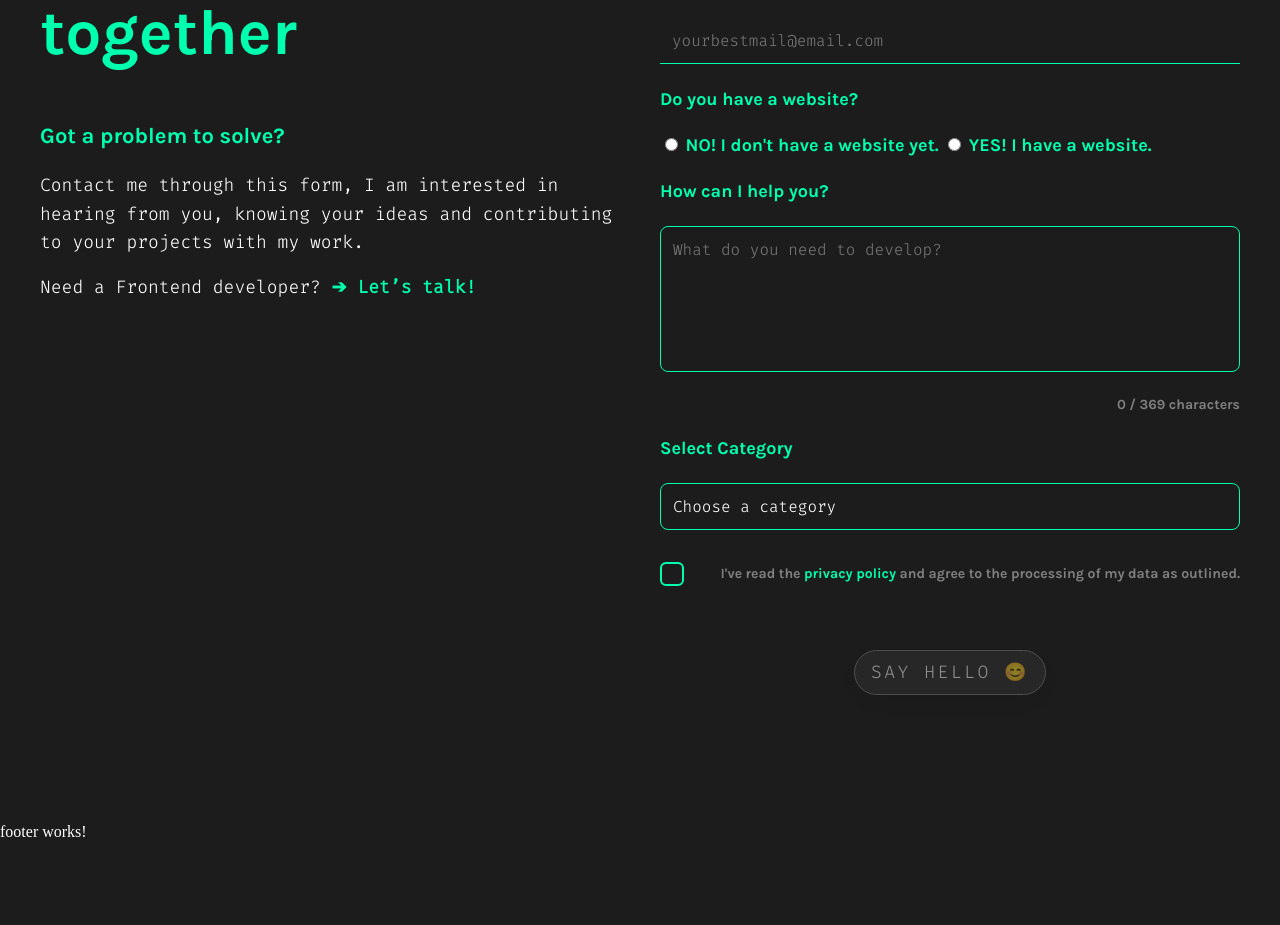
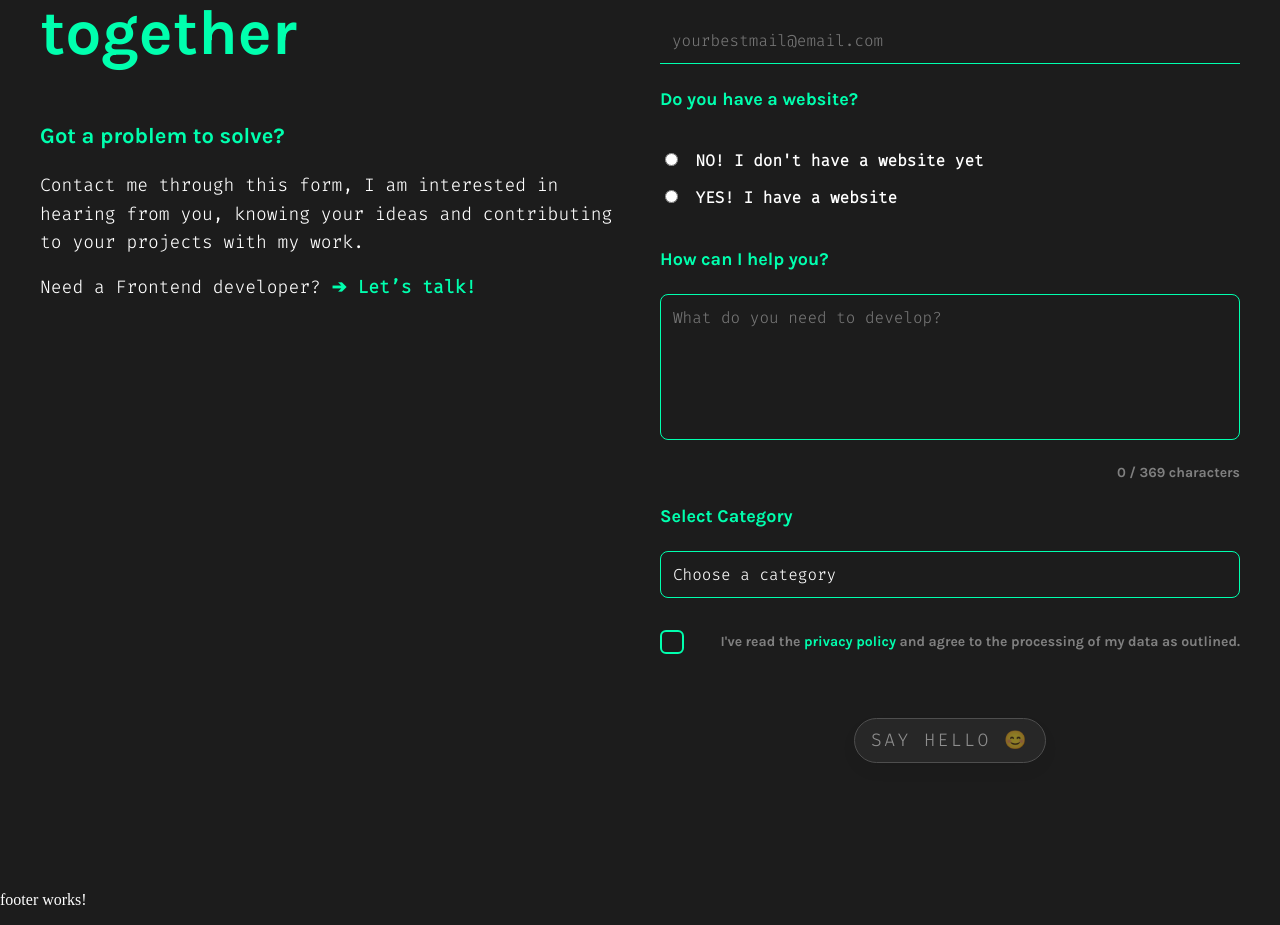
Before and after one commit to Metafeller/portfolio, an Angular app: page /contact in a window 1280 px wide. Shown: the part 8320-9245 px from the top of the page. Before the commit the page ends 9177 px from the top, so only its background shows below. Built offline with nearby package versions, Linux system fonts and the light colour scheme.

Commit message:
IT-Automation with form and API is ready for business
Mein Kontaktformular und die Contact Component inklusive Firebase und Brevo API und die dazugehörige E-Mail-Autoresponder ist erfolgreich umgesetzt und Einsatzfähig. Das hier ist mein Prototyp. Ich bin fertig mit der Component.

```diff
--- a/public/thank-you.css
+++ b/public/thank-you.css
@@ -12,7 +12,7 @@
     text-align: center;
     padding: 50px;
     margin: 0;
-    background: var(--primary-color) url('/public/bg-images/bg-hero.png') no-repeat center center fixed;
+    background: var(--primary-color) url('/bg-images/bg-hero.png') no-repeat center center fixed;
     background-size: cover;
   }
 
--- a/src/app/app.component.ts
+++ b/src/app/app.component.ts
@@ -14,7 +14,7 @@ import { HostListener } from '@angular/core';
   selector: 'app-root',
   standalone: true,
   imports: [
-    RouterOutlet,
+    // RouterOutlet,
     HeaderComponent,
     HeroComponent,
     AboutMeComponent,
--- a/src/app/contact/contact.component.html
+++ b/src/app/contact/contact.component.html
@@ -38,11 +38,11 @@
                 <div class="website-options">
                 <label>
                     <input type="radio" formControlName="hasWebsite" value="no">
-                    NO! I don't have a website yet.
+                    NO! I don't have a website yet
                 </label>
                 <label>
                     <input type="radio" formControlName="hasWebsite" value="yes">
-                    YES! I have a website.
+                    YES! I have a website
                 </label>
                 </div>
 
@@ -53,8 +53,8 @@
                 <div class="error" *ngIf="contactForm.get('website')?.invalid && contactForm.get('website')?.touched">
                     ⚠️ Please enter a valid domain (without www. Example: savasboas.com)
                 </div>
-
-                <label>Are you the decision maker / owner of this website?</label>
+                <br>
+                <label>Are you the decision maker and / or owner of this website?</label>
                 <div class="website-ownership">
                     <label>
                     <input type="radio" formControlName="websiteOwnership" value="yes">
--- a/src/app/contact/contact.component.scss
+++ b/src/app/contact/contact.component.scss
@@ -598,16 +598,19 @@
                         color: #f653a6;
                     }
                 }
+            }
 
             /* Styles für die Website-Options */
             .website-options {
+                display: flex;
+                flex-direction: column;
                 margin: 16px 0;
                 display: flex;
                 gap: 16px;
 
                 label {
-                    font-size: 12px;
-                    font-family: var(--font-family);
+                font-size: 16px;
+                font-family: var(--font-family-second);
                 color: white;
                 cursor: pointer;
 
@@ -617,15 +620,26 @@
                 }
             }
 
+            #website {
+                position: relative;
+                border: 1px solid var(--accent-color);
+                border-radius: 8px;
+                padding: 12px;
+                text-align: center;
+                margin-left: 16px;
+                margin-bottom: 24px;
+                width: 60%;
+            }
+
             /* Styles für das Website-Feld und die Ownership-Optionen */
             .website-ownership {
-                    margin-top: 8px;
+                margin-top: 16px;
                 display: flex;
                 gap: 16px;
 
                 label {
                 font-size: 16px;
-                    font-family: var(--font-family);
+                font-family: var(--font-family-second);
                 color: white;
                 cursor: pointer;
 
@@ -633,8 +647,6 @@
                         margin-right: 8px;
                     }
                 }
-                }
-
             }
 
             .success-message {
```
Also changed, not shown: 1 other file (tests, documents, lock files or other folders). Lines whose indentation alone changed are shown as unchanged.
